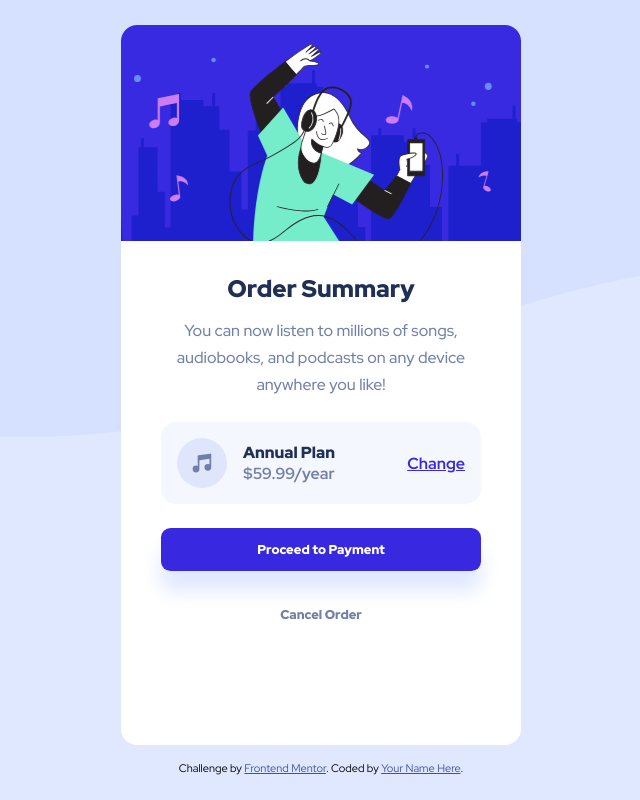
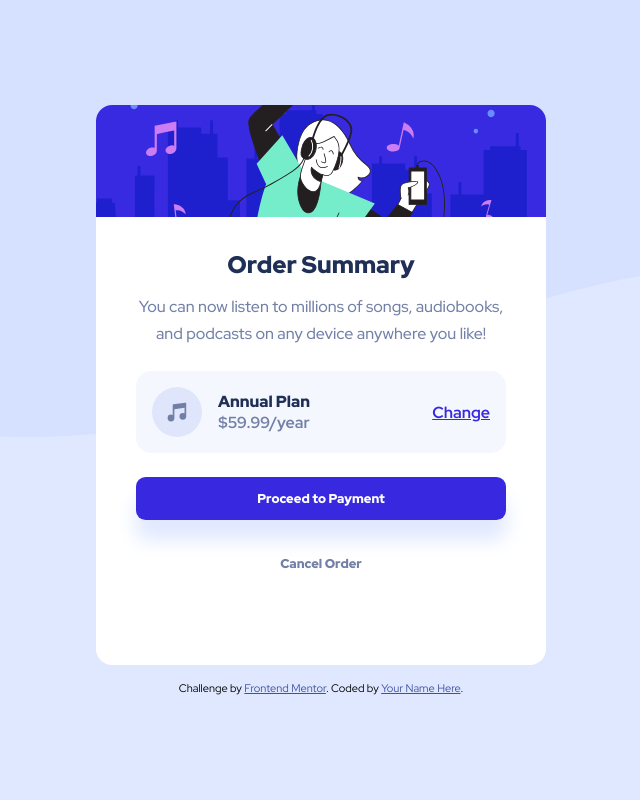
Before and after one commit to adil-khursheed/Order-summary-component, a plain HTML site: page index.html in a window 1280 px wide. Shown: the whole page, without its empty margins (319-959 px from the left). Drawn offline with Linux system fonts and the light colour scheme.

Commit message:
Update styles.css

```diff
--- a/styles.css
+++ b/styles.css
@@ -28,16 +28,16 @@
 }
 
 .card {
-  max-width: 400px;
+  max-width: 450px;
   width: 100%;
-  height: 90vh;
+  height: 70vh;
   background-color: #fff;
   border-radius: 1rem;
 }
 
 .card_image {
   width: 100%;
-  height: 30%;
+  height: 20%;
   background: url(illustration-hero.svg);
   background-position: center;
   background-size: cover;
```
